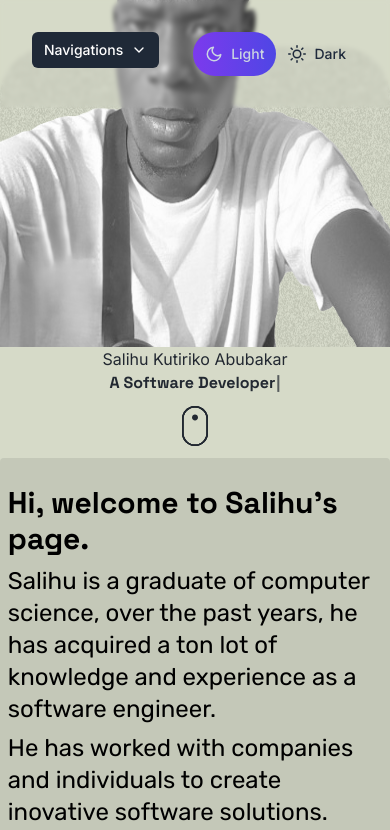
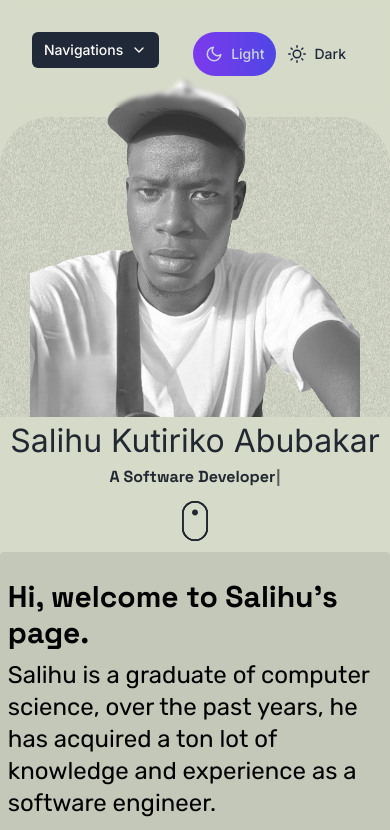
Before and after one commit to salihuabubakar/Me, a Next.js app: page / in a window 390 px wide. Shown: the top 830 px of the page. Built offline with nearby package versions, Linux system fonts and the light colour scheme.

Commit message:
font face

```diff
--- a/src/app/Components/BubbleText.tsx
+++ b/src/app/Components/BubbleText.tsx
@@ -7,7 +7,7 @@ interface props {
 
 export default function BubbleText({ text }: props) {
   return (
-    <h2 className="text-center lg:text-8xl md:text-6xl sm:text-4xl text-[#222831]">
+    <h2 className="text-center text-[#222831]">
       {text.split("").map((child, idx) => (
         <span className={`${styles.hoverText} dark:invert`} key={idx}>
           {child}
--- a/src/app/Components/bubble.module.css
+++ b/src/app/Components/bubble.module.css
@@ -2,8 +2,34 @@
   transition:
     0.35s font-weight,
     0.35s color;
+
+  font-size: 7rem;
 }
 
 .hoverText:hover {
   font-weight: 900;
 }
+
+@media screen and (max-width: 1495px) {
+  .hoverText {
+    font-size: 5rem;
+  }
+}
+
+@media screen and (max-width: 1129px) {
+  .hoverText {
+    font-size: 4rem;
+  }
+}
+
+@media screen and (max-width: 754px) {
+  .hoverText {
+    font-size: 3rem;
+  }
+}
+
+@media screen and (max-width: 569px) {
+  .hoverText {
+    font-size: 2rem;
+  }
+}
--- a/src/app/globals.css
+++ b/src/app/globals.css
@@ -60,6 +60,21 @@ body {
   position: relative;
   margin-top: 12%;
 }
+
+@media screen and (max-width: 1023px) {
+  .container {
+    position: relative;
+    margin-top: 20%;
+  }
+}
+
+@media screen and (max-width: 950px) {
+  .container {
+    position: relative;
+    margin-top: 30%;
+  }
+}
+
 
 #welcome-section {
   margin-top: 5%;
@@ -176,7 +191,7 @@ body {
 
 .my-img-container {
   position: absolute;
-  bottom: 0px;
+  bottom: 0;
   left: 0;
   right: 0;
 }
@@ -190,6 +205,13 @@ body {
   filter: grayscale(0%);
 }
 
+@media screen and (max-width: 720px) {
+  .my-img-container .img {
+    width: 330px !important;
+    height: 350px !important;
+  }
+}
+
 .fade-in-section {
   opacity: 0; /* Initially hidden */
   transform: translateY(50px); /* Initially offset */
```
